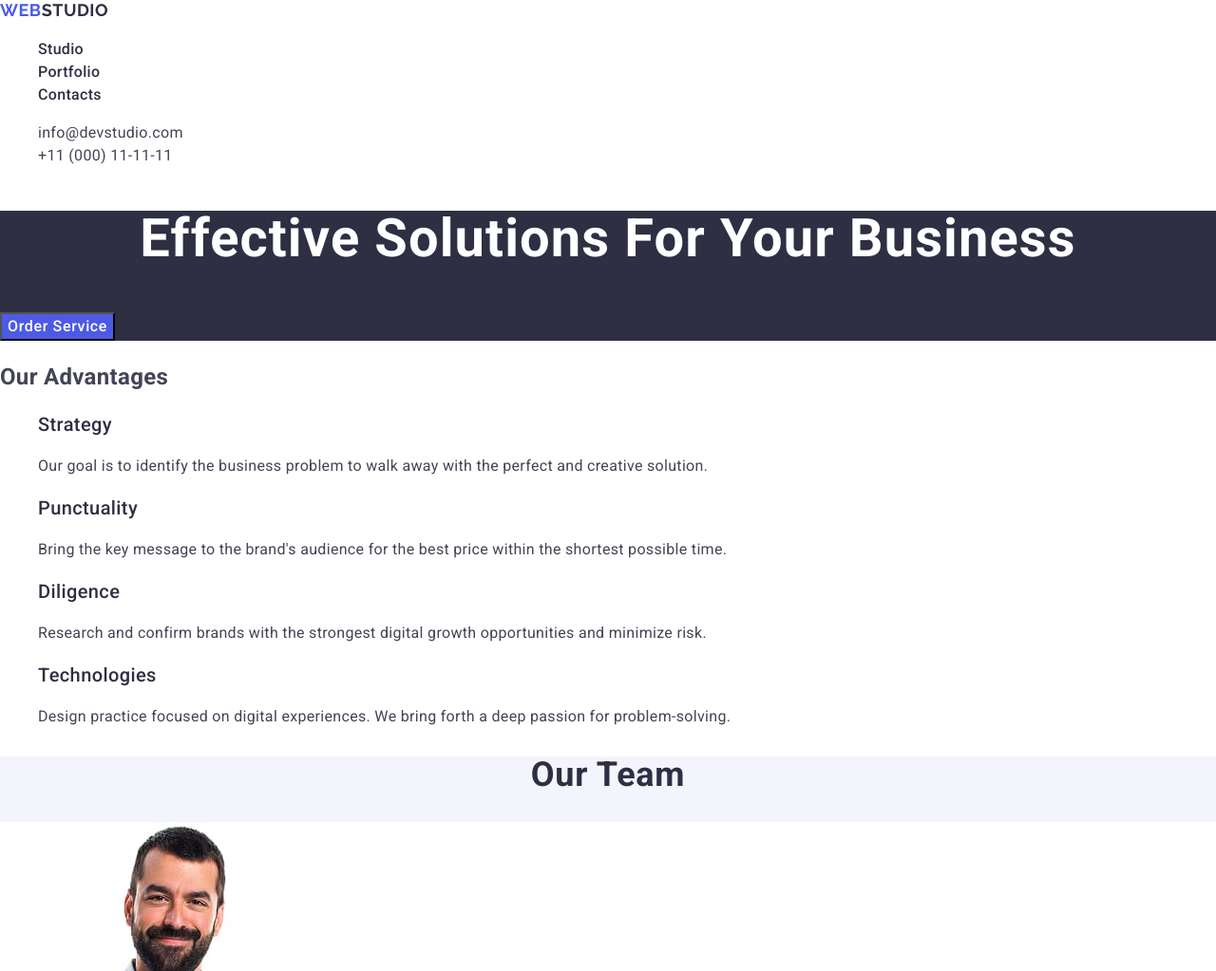
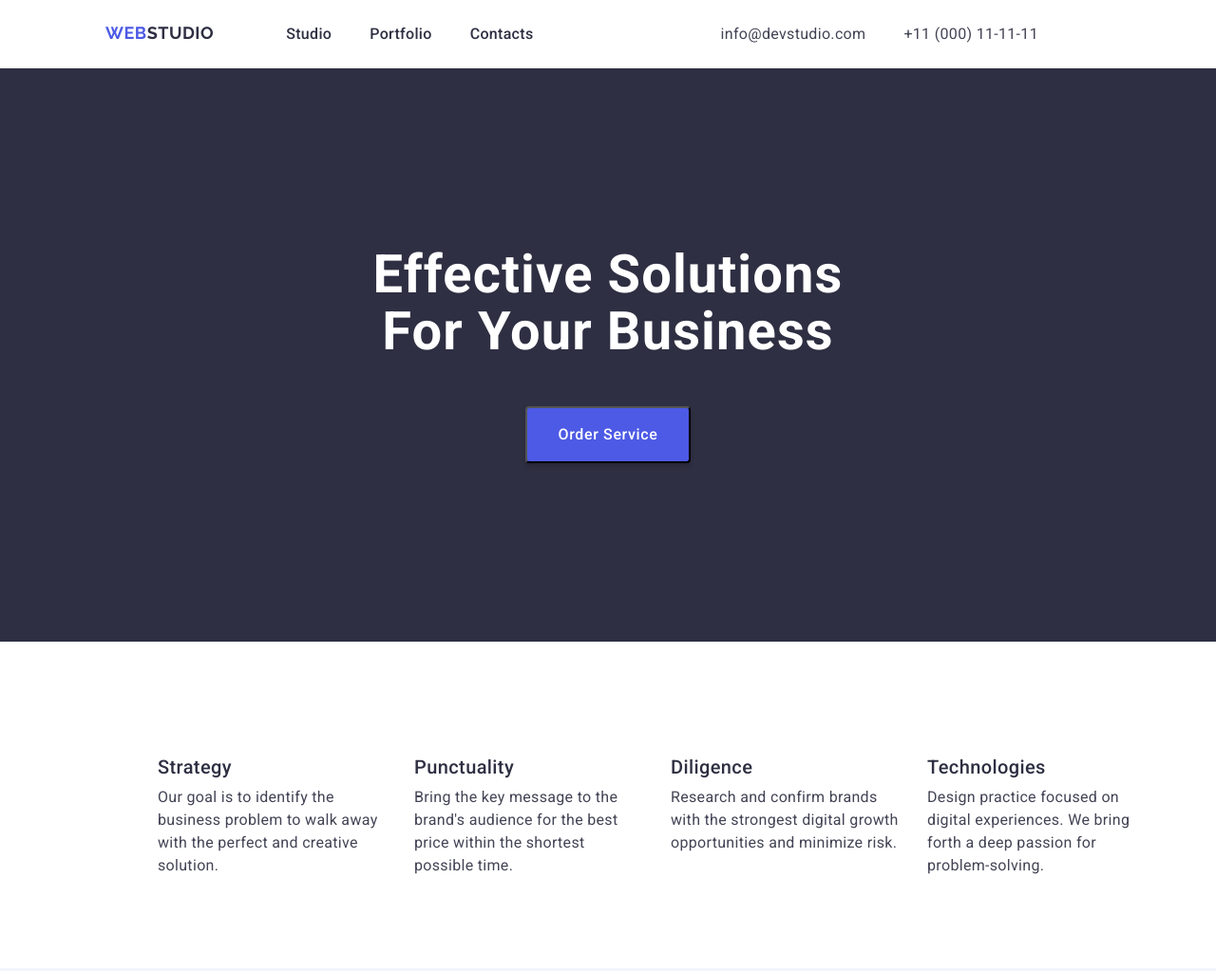
Before and after one commit to Andrii2308/goit-markup-hw-03, a plain HTML site: page index.html in a window 1280 px wide. Shown: the top 1023 px of the page at 95% size. Drawn offline with nearby package versions, Linux system fonts and the light colour scheme.

Commit message:
first-day

```diff
--- a/css/style.css
+++ b/css/style.css
@@ -1,3 +1,4 @@
+
 body {
 font-family: "Roboto", sans-serif;
 line-height: 1.5;
@@ -5,19 +6,21 @@ body {
 color: #434455;
 background-color: #FFFFFF
 }
-
+p, h1, h2, h3, h4, h5, h6 {
+margin: 0;
+padding: 0;
+}
 ul {
 list-style-type: none;
-  background-color: #FFFFFF
+background-color: #FFFFFF;
+margin: 0;
+padding: 0;
 }
 a {
 text-decoration: none;
 }
 
-.header {
-}
-.header-nav {
-}
+
 
 .header-logo {
 font-family: "Raleway", sans-serif;
@@ -27,6 +30,10 @@ line-height: 1.17;
 letter-spacing: 0.03em;
 text-transform: uppercase;
 color: #4d5ae5;
+padding-top: 24px;
+padding-bottom: 24px;
+
+
 }
 
 .header-logo-italik{
@@ -37,85 +44,169 @@ line-height: 1.17;
 letter-spacing: 0.03em;
 text-transform: uppercase;
 color: #2e2f42;
+margin-right: 76px;
+padding-top: 24px;
+padding-bottom: 24px;
 }
-
 .header-menu-links:hover,
 .header-menu-links:focus {
 color: #404BBF;
 }
-
 .header-menu {
 }
 .header-menu-item {
 }
-
 .header-menu-links {
+display: flex;
 font-weight: 500;
 font-size: 16px;
 line-height: 1.5;
 letter-spacing: 0.02em;
 color: #2e2f42;
+padding-top: 24px;
+padding-bottom: 24px;
 }
-
 .header-address {
 font-style: normal;
 }
-.address-list {
+.header-address {
+margin-left: auto;
 }
-.address-post {
+.header-menu-list {
+display: flex;
+gap: 40px;
 }
-
+.header-address-navigation {
+display: flex;
+gap: 40px;
+padding-top: 24px;
+padding-bottom: 24px;
+padding-left: 156px;
+padding-right: 76px;
+}
+.header-navigation {
+display: flex;
+}
+.container {
+display: flex;
+align-items: center;
+justify-content: space-between;
+max-width: 1088px;
+padding-left: 15px;
+padding-right: 15px;
+margin: 0 auto;
+margin-left: 151px;
+margin-right: 151px;
+}
+.header .container {
+display: flex;
+align-items: center;
+justify-content: space-between;
+max-width: 1088px;
+margin-left: 15px;
+margin-right: 15px;
+margin: 0 auto;
+}
 .header-address-links:hover,
 .header-address-links:focus {
 color: #404BBF;
 }
 
 .header-address-links {
+}
+.header-address-links {
 font-weight: 400;
 font-size: 16px;
 line-height: 1.5;
 letter-spacing: 0.02em;
 color: #434455;
+padding-top: 24px;
+padding-bottom: 24px;
 }
-
 .main {
 }
 .main-section {
 background: #2e2f42;
 }
+.container.main-container {
+display: flex;
+flex-direction: column;
+align-items: center;
+justify-content: center;
+max-width: 1088px;
+padding-left: 15px;
+padding-right: 15px;
+margin: 0 auto;
+}
+
 .title-effective-solutions {
-  font-weight: 700;
 font-size: 56px;
 line-height: 1.07;
 letter-spacing: 0.02em;
 text-align: center;
 color: #fff;
 text-transform: capitalize;
+padding-top: 188px;
+padding-bottom: 48px;
+max-width: 496px;
+margin: 0% auto;
+
 }
 
 .order-service {
+display: inline-flex;
+align-items: center;
+justify-content: center;
+flex-direction: row;
+gap: 10px;
+border-radius: 4px;
+padding: 16px 32px;
 font-weight: 500;
 font-size: 16px;
 line-height: 1.5;
 letter-spacing: 0.04em;
 color: #fff;
 cursor: pointer;
-background-color: #4D5AE5
+margin-bottom: 188px;
+box-shadow: 0 4px 4px 0 rgba(0, 0, 0, 0.15);
+background: #4d5ae5;
 
 }
 .order-service:hover,
 .order-service:focus {
 background-color: #404BBF;
 }
-
+.container.advant {
+}
 .advantages {
 }
 .advantages-title {
-  text-transform: capitalize;
+position: absolute;
+width: 1px;
+height: 1px;
+margin: -1px;
+border: 0;
+padding: 0;
+white-space: nowrap;
+clip-path: inset(100%);
+clip: rect(0 0 0 0);
+overflow: hidden;
 }
 .advantages-list {
+display: flex;
+padding-top: 120px;
+padding-bottom: 120px;
+margin-right: auto;
+margin-left: auto;
+margin: 0% auto;
+gap: 2.27%;
 }
 .advantages-item {
+flex: 0 0 calc((100% - 3 * 24px) / 4);
+flex: 0 0 23.3%;
+width: 264px;
+max-height: 104px;
+
 }
 .advantages-item-title {
 font-weight: 500;
@@ -123,8 +214,15 @@ font-size: 20px;
 line-height: 1.2;
 letter-spacing: 0.02em;
 color: #2e2f42;
+padding-bottom: 8px;
 }
-.advantages-item-text,
+.advantages-item-text{
+font-weight: 400;
+font-size: 16px;
+line-height: 1.5;
+letter-spacing: 0.02em;
+color: #434455;
+}
 .portfolio-item-text {
 font-size: 16px;
 line-height: 1.5;
@@ -134,8 +232,9 @@ color: #434455;
 
 .our-team {
 background: #f4f4fd;
+padding-top: 120px;
+padding-bottom: 72px;
 }
-
 
 .our-team-title {
 font-weight: 700;
@@ -145,9 +244,15 @@ letter-spacing: 0.02em;
 text-align: center;
 color: #2e2f42;
 text-transform: capitalize;
+padding-bottom: 72px;
+}
+.container.our-team-container {
+padding-top: 120px;
+padding-bottom: 120px;
+display: flex;
 }
 .our-team-list {
-  background-color: #FFFFFF
+background-color: #FFFFFF;
 }
 .our-team-item {
 background-color: #FFFFFF
@@ -172,6 +277,10 @@ color: #434455;
 }
 .portfolio {
 }
+.container.portfolio-container {
+padding-bottom: 120px;
+padding-top: 120px;
+}
 .portfolio-title {
 font-weight: 700;
 font-size: 36px;
@@ -179,7 +288,8 @@ line-height: 1.11;
 letter-spacing: 0.02em;
 text-align: center;
 color: #2e2f42;
-text-transform: capitalize
+text-transform: capitalize;
+padding-bottom: 72px;
 }
 .portfolio-list {
 }
@@ -195,7 +305,10 @@ letter-spacing: 0.02em;
 color: #2e2f42;
 text-transform: capitalize
 }
-
+.container.footer-container {
+padding-bottom: 120px;
+padding-top: 120px;
+}
 .page-footer {
 background: #2e2f42;
 }
--- a/index.html
+++ b/index.html
@@ -14,6 +14,7 @@
 
 <body>
    <header class="header">
+    <div class="container">
       <nav class="header-navigation">
        <a class="header-logo" href="./index.html">Web<span class="header-logo-italik">Studio</span></a>
         <ul class="header-menu-list">
@@ -25,18 +26,25 @@
       <address class="header-address">
         <ul class="header-address-navigation">
           <li class="header-adress-item"><a class="header-address-links" href="mailto:info@devstudio.com">info@devstudio.com</a></li>
-      <li ><a class="header-address-links" href="tel:+110001111111">+11 (000) 11-11-11</a></li>
+          <li class="header-adress-item"><a class="header-address-links" href="tel:+110001111111">+11 (000) 11-11-11</a></li>
         </ul>
       </address>
+
+    </div>
   </header>
+
 
 <main class="main">
   <section class="main-section">
+    <div class="container main-container">
   <h1 class="title-effective-solutions">Effective Solutions for Your Business</h1>
   <button class="order-service" type="button">Order Service</button>
+    </div>
   </section>
 
+
   <section class="advantages">
+    <div class="container advant">
     <h2 class="advantages-title">our advantages</h2>
     <ul class="advantages-list">
       <li class="advantages-item">
@@ -57,10 +65,13 @@
         <p class="advantages-item-text">Design practice focused on digital experiences. We bring forth a deep passion for problem-solving.</p>
       </li>
     </ul>
+    </div>
     </section>
+
 
     <section class="our-team">
     <h2 class="our-team-title">Our Team</h2>
+    <div class="container our-team-container">
     <ul class="our-team-list">
       <li class="our-team-item">
         <img class="our-team-img" src="./images/photo_goit_1.jpg" alt ="Men with beard" width="264" height="260">
@@ -83,9 +94,11 @@
         <p class="our-team-item-text">UI Designer</p>
       </li>
     </ul>
+      </div>
 </section>
 
 <section id="portfolio" class="portfolio">
+  <div class="container portfolio-container">
   <h2 class="portfolio-title">Our Portfolio</h2>
 <ul class="portfolio-list">
   <li class="portfolio-item">
@@ -119,13 +132,15 @@
     <p class="portfolio-item-text">Marketing</p>
   </li>
 </ul>
+  </div>
 </section>
 
 </main>
-<footer class="page-footer">
+<div class="page-footer">
+  <div class="container footer-container">
   <a class="footer-logo" href="./index.html">web<span class="webstudio">Studio</span></a>
   <p class="footer-text">Increase the flow of customers and sales for your business with digital marketing & growth solutions.</p>
-
+</div>
 </footer>
 
 </body>
```
Lines whose indentation alone changed are shown as unchanged.
